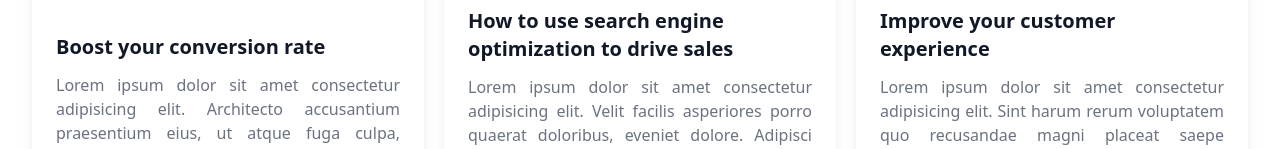
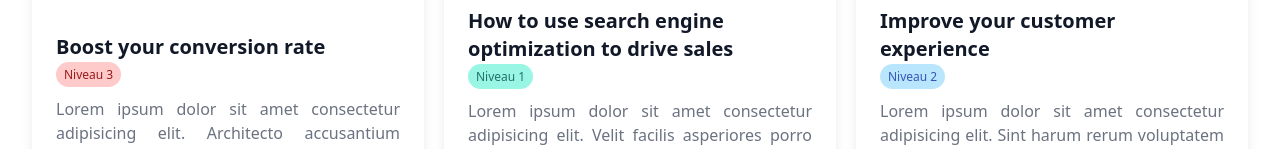
Before and after one commit to Carentica/carentica-front, a Nuxt app: page /training in a window 1280 px wide. Shown: the part 465-614 px from the top of the page. Built offline with nearby package versions, Linux system fonts and the light colour scheme.

Commit message:
adding level in training

```diff
--- a/components/AllTraining.vue
+++ b/components/AllTraining.vue
@@ -17,6 +17,14 @@
                                 <p class="text-xl font-semibold text-gray-900">
                                     {{ training.title }}
                                 </p>
+
+                                <span
+                                    class="px-2 py-1 text-xs font-medium rounded-full"
+                                    v-bind:style="{ 'background-color': training.tag.color, 'color': training.tag.text }"
+                                >
+                                Niveau {{ training.tag.level }}
+                                </span>
+
                                 <p class="mt-3 text-base text-gray-500 text-justify">
                                     {{ training.description }}
                                 </p>
@@ -63,6 +71,11 @@
 const trainings = [
     {
         title: 'Boost your conversion rate',
+        tag : {
+            level: 3,
+            color: '#fecaca',
+            text: '#991b1b',
+        },
         href: '#',
         category: { name: 'Article', href: '#' },
         description:
@@ -81,6 +94,11 @@ const trainings = [
     },
     {
         title: 'How to use search engine optimization to drive sales',
+        tag : {
+            level: 1,
+            color: '#99F6E4',
+            text: '#22716A',
+        },
         href: '#',
         category: { name: 'Video', href: '#' },
         description:
@@ -99,6 +117,11 @@ const trainings = [
     },
     {
         title: 'Improve your customer experience',
+        tag : {
+            level: 2,
+            color: '#BAE6FD',
+            text: '#3355B8',
+        },
         href: '#',
         category: { name: 'Case Study', href: '#' },
         description:
```
